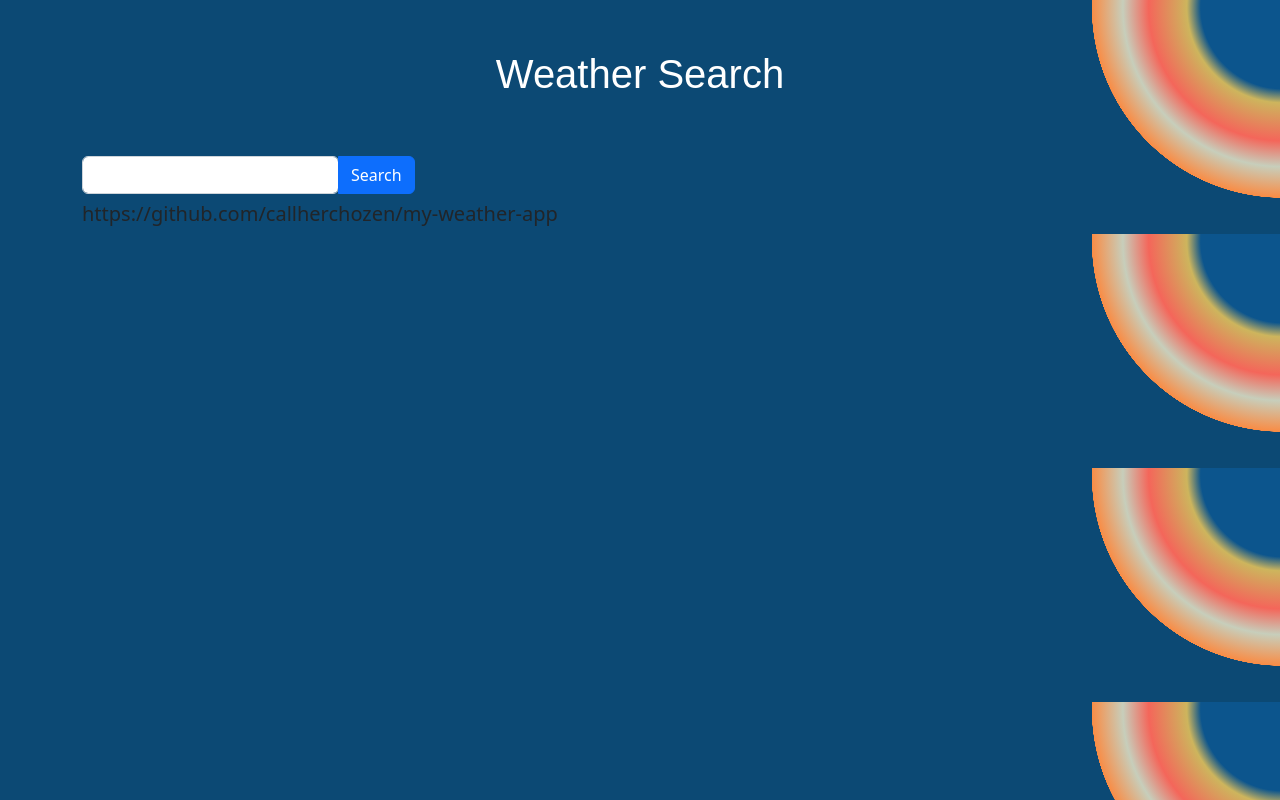
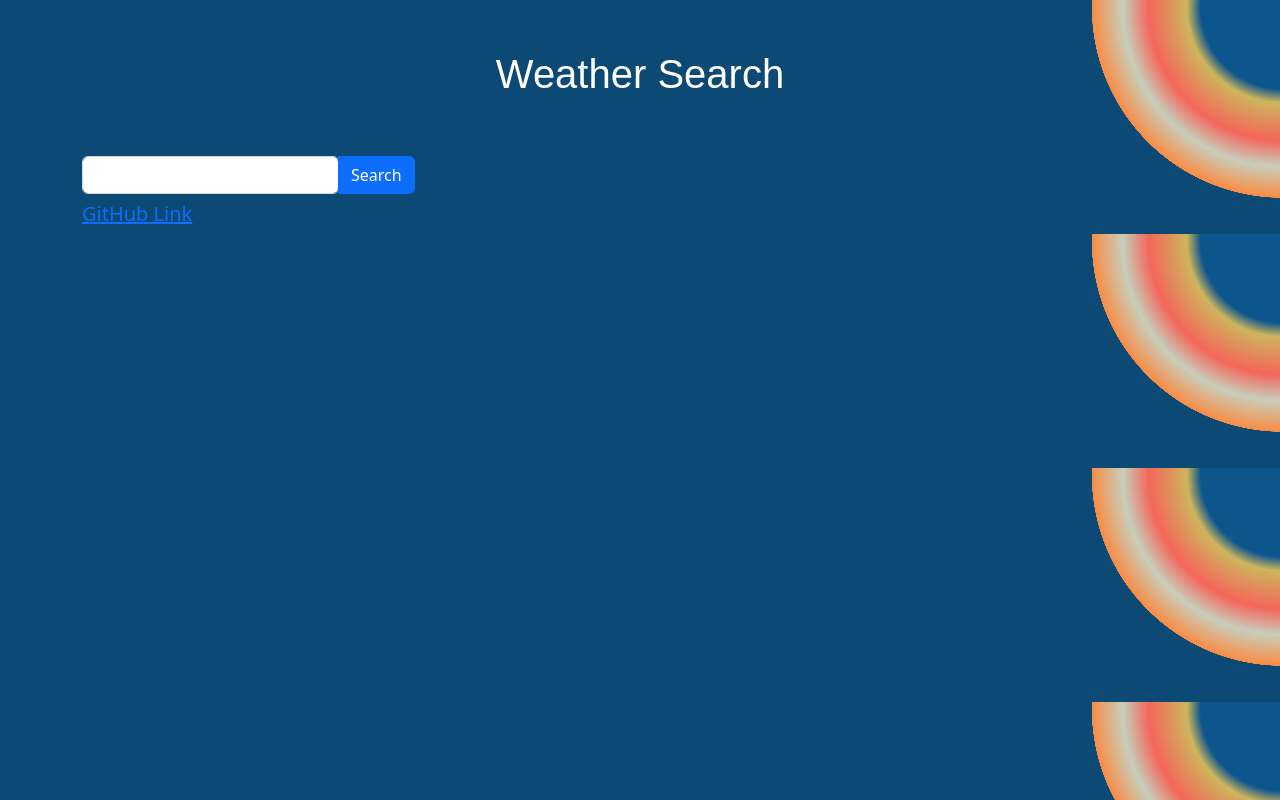
Before and after one commit to callherchozen/my-weather-app, a plain HTML site: page index.html in a window 1280 px wide. Drawn offline with nearby package versions, Linux system fonts and the light colour scheme.

Commit message:
Updated github link

```diff
--- a/index.html
+++ b/index.html
@@ -41,8 +41,9 @@
 			//		axios.get(url).then(showUser);
 				</script>
 <h5>
-    https://github.com/callherchozen/my-weather-app
-</h5>
+<a
+    href = "https://github.com/callherchozen/my-weather-app">GitHub Link</a>
+            </h5>
 			</body>
 
 </html>
```
